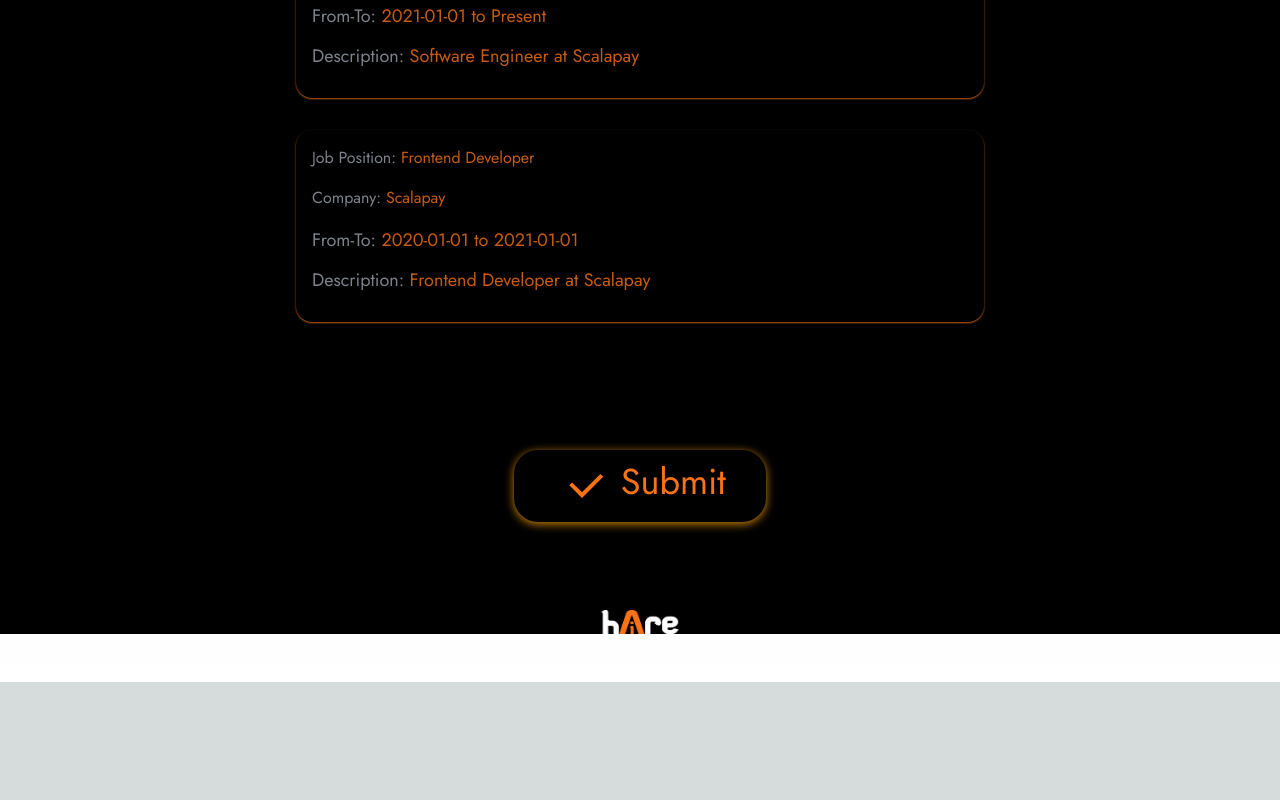
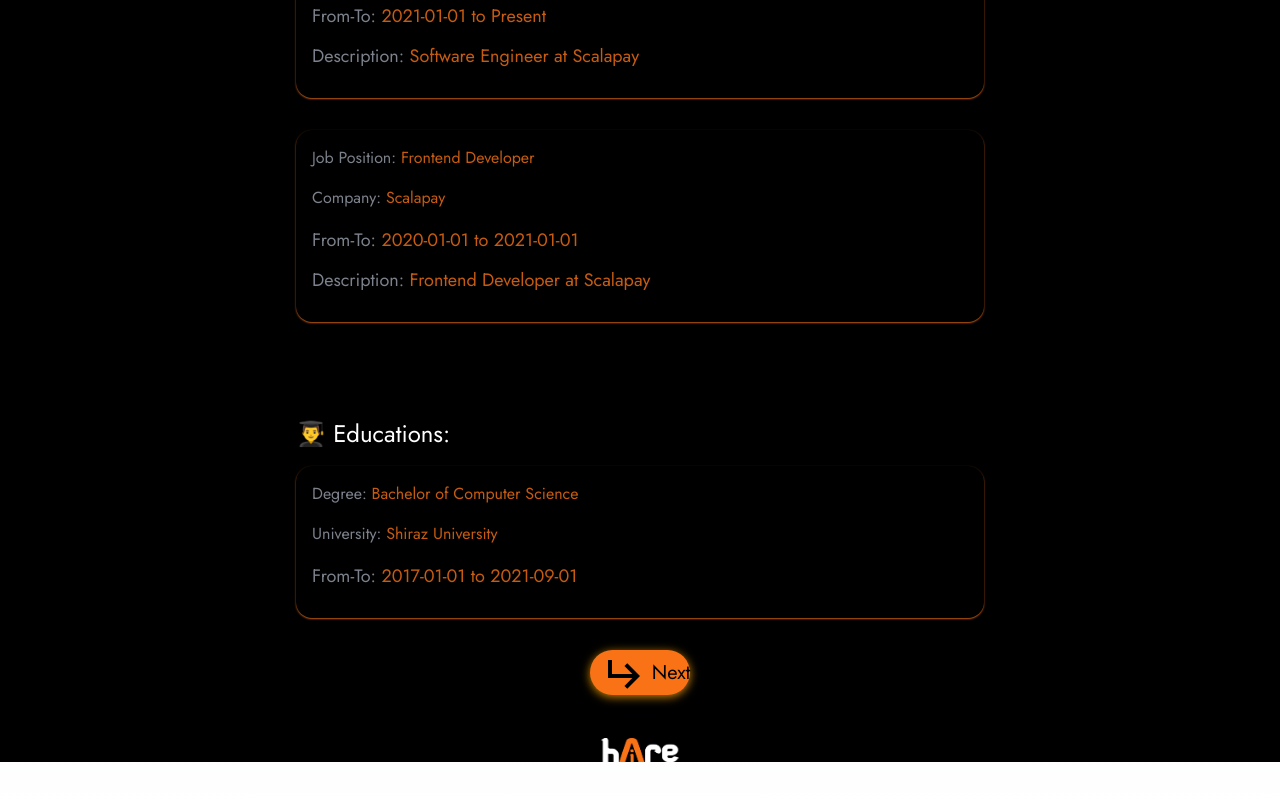
Before and after one commit to hoseinmrh/hAIre-Client, a Next.js app: page /cv-data in a window 1280 px wide. Shown: the part 494-1294 px from the top of the page. Before the commit the page ends 1176 px from the top, so only its background shows below. Built offline with nearby package versions, Linux system fonts and the light colour scheme.

Commit message:
:art: added educations to cv-data

```diff
--- a/app/cv-data/page.tsx
+++ b/app/cv-data/page.tsx
@@ -1,7 +1,12 @@
 "use client";
 import Image from "next/image";
 import { TypeAnimation } from "react-type-animation";
-import { RiAddLine, RiCheckLine, RiUploadLine } from "react-icons/ri";
+import {
+  RiAddLine,
+  RiCheckLine,
+  RiCornerDownRightLine,
+  RiUploadLine,
+} from "react-icons/ri";
 import { useRef, useState } from "react";
 import { CVData, ICVData } from "@/components/cvData";
 
@@ -39,20 +44,23 @@
       <div className="container max-w-3xl m-auto">
         <div className="flex flex-col items-center justify-between p-10 mt-20">
           <CVData {...test} />
-          <button
-            // onClick={handleSubmit}
-            className="relative bg-black text-orange-500 py-3 px-10 rounded-3xl
+          <div>
+            <a
+              // onClick={handleNext}
+
+              className="relative bg-orange-500 text-black py-2 w-48 rounded-3xl
             drop-shadow-[0_2px_5px_rgba(255,165,0,0.8)]
             focus:outline-none hover:drop-shadow-[0_3px_10px_rgba(255,165,0,1)]
-             text-4xl mt-24 mb-12"
-          >
-            <RiCheckLine
-              size="48px"
-              style={{ display: "inline" }}
-              className="ml-2"
-            />{" "}
-            Submit
-          </button>
+             text-xl mt-28"
+            >
+              <RiCornerDownRightLine
+                size="48px"
+                style={{ display: "inline" }}
+                className="ml-2"
+              />{" "}
+              Next
+            </a>
+          </div>
         </div>
       </div>
       <footer>
--- a/components/cvData.tsx
+++ b/components/cvData.tsx
@@ -2,6 +2,7 @@
 
 import { TypeAnimation } from "react-type-animation";
 import { WorkExperience } from "@/components/workExperienceCard";
+import { EducationCard } from "@/components/educationCard";
 
 export interface IWorkExperience {
   position: string;
@@ -23,7 +24,12 @@
   education: IEducation[];
 }
 
-export const CVData = ({ name, email, work_experiences }: ICVData) => {
+export const CVData = ({
+  name,
+  email,
+  work_experiences,
+  education,
+}: ICVData) => {
   return (
     <>
       <TypeAnimation
@@ -54,6 +60,11 @@
             description={work_experiences.description}
           />
         ))}
+
+        <div className="text-2xl text-white mt-16 mb-4">👨‍🎓 Educations:</div>
+        {education.map((ed, index) => (
+          <EducationCard key={index} {...ed} />
+        ))}
       </div>
     </>
   );
--- /dev/null
+++ b/components/educationCard.tsx
@@ -0,0 +1,30 @@
+"use client";
+
+export interface IEducation {
+  degree: string;
+  institution: string;
+  from_to: string;
+}
+
+export const EducationCard = ({ degree, institution, from_to }: IEducation) => {
+  return (
+    <>
+      <div className="bg-transparent opacity-80 text-left w-full rounded-2xl p-4 mb-8 shadow-sm shadow-orange-500">
+        <h3 className="mb-4 text-justify">
+          <span className="text-gray-400">Degree: </span>
+          {degree}
+        </h3>
+
+        <h4 className="mb-4 text-justify">
+          <span className="text-gray-400">University: </span>
+          {institution}
+        </h4>
+
+        <p className="text-lg mb-3 text-justify">
+          <span className="text-gray-400">From-To: </span>
+          {from_to}
+        </p>
+      </div>
+    </>
+  );
+};
```
